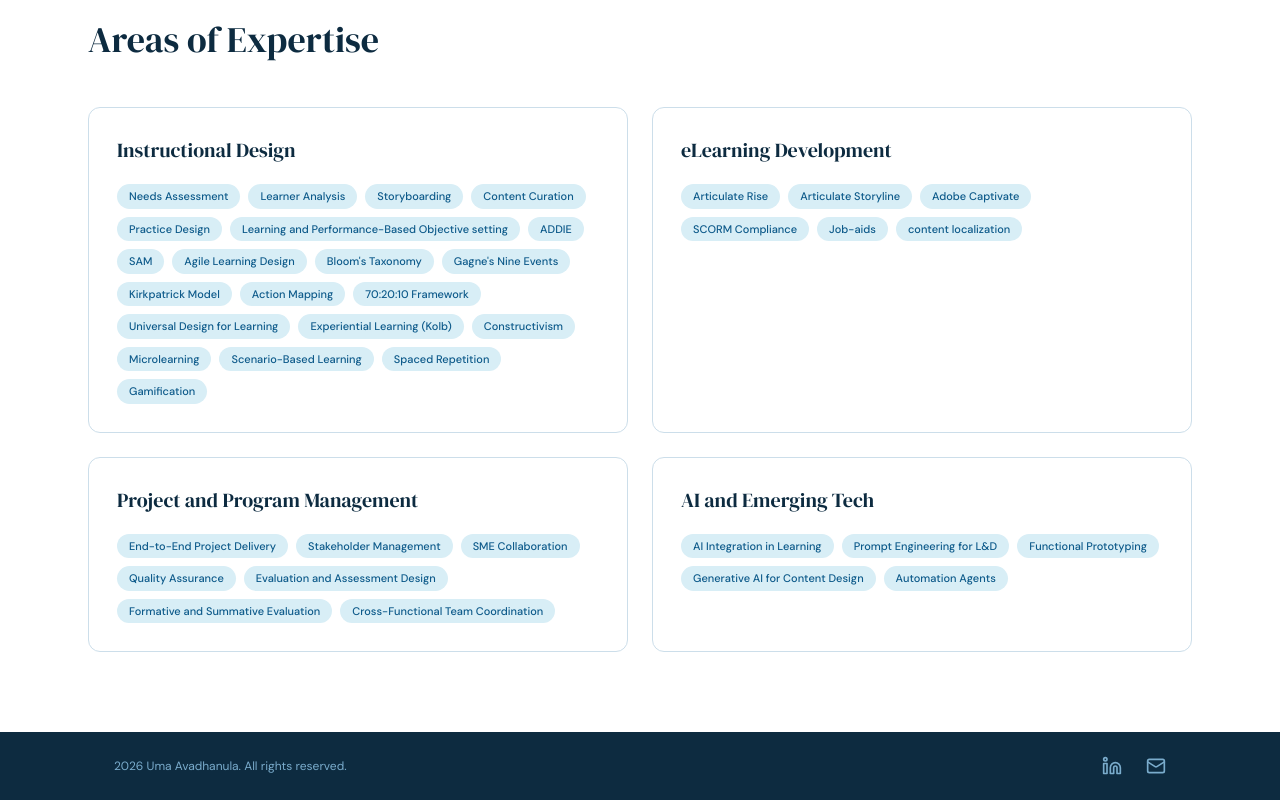
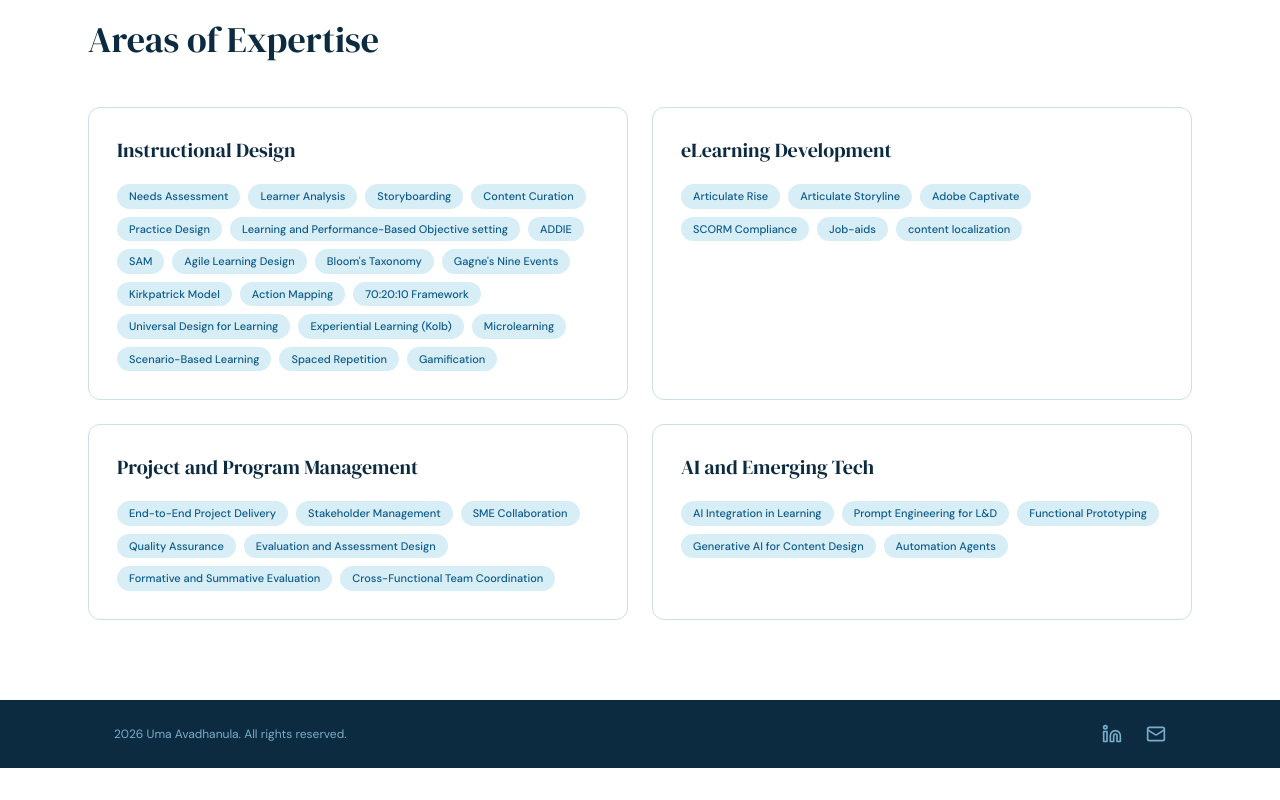
Before and after one commit to umaavadh/UmaA, a React (Vite) app: page /about in a window 1280 px wide. Shown: the part 909-1709 px from the top of the page. After the commit the page ends 1677 px from the top, so only its background shows below. Built offline with nearby package versions, Linux system fonts and the light colour scheme.

Commit message:
Remove 'Constructivism' tag

```diff
--- a/src/pages/About.tsx
+++ b/src/pages/About.tsx
@@ -30,7 +30,6 @@ export default function About() {
         '70:20:10 Framework',
         'Universal Design for Learning',
         'Experiential Learning (Kolb)',
-        'Constructivism',
         'Microlearning',
         'Scenario-Based Learning',
         'Spaced Repetition',
```
